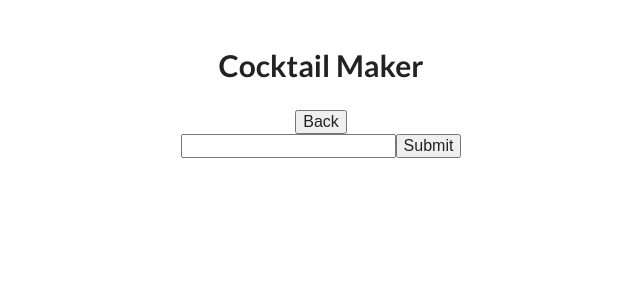
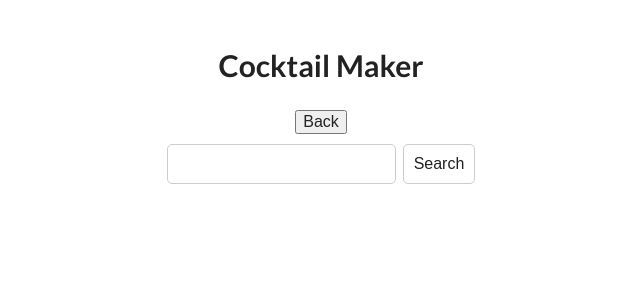
Before and after one commit to JohnPD5/cocktail-maker, a React (Create React App) app: page / in a window 1280 px wide. Shown: the top 300 px of the page, without its empty margins (319-959 px from the left). Built offline with nearby package versions, Linux system fonts and the light colour scheme.

Commit message:
search-bar basic css

```diff
--- a/src/components/SearchBar.js
+++ b/src/components/SearchBar.js
@@ -1,12 +1,13 @@
 import React from 'react'
+import '../style/SearchBar.css'
 
 const SearchBar = (props) => {
 	return(
 		<React.Fragment>
 			<button className="back-button" onClick={props.onBack}>Back</button>
 			<form className="search-bar" onSubmit={props.onSearch}>
-				<input id="search-bar__text" className="search-bar__text" type="text"/>
-				<input id="search-bar__submit" className="search-bar__submit" type="submit" required/>
+				<input id="search-bar__text" className="search-bar__text" type="text" required/>
+				<input id="search-bar__submit" className="search-bar__submit" type="submit" value="Search"/>
 			</form>
 		</React.Fragment>
 	)
--- /dev/null
+++ b/src/style/SearchBar.css
@@ -0,0 +1,15 @@
+.search-bar {
+    margin: 10px 0;
+}
+
+.search-bar__text,
+.search-bar__submit {
+    padding: 10px;
+    border-radius: 5px;
+    border: 1px solid #ccc;
+}
+
+.search-bar__submit {
+    margin-left: 7px;
+    background-color: #fff;
+}
```
